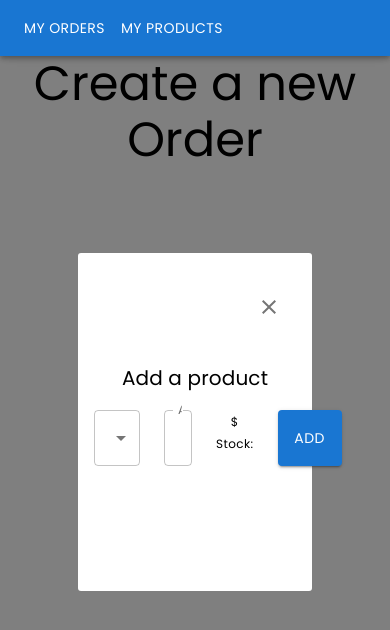
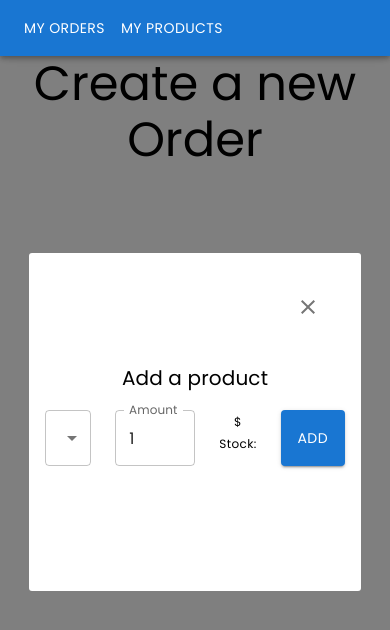
Before and after one commit to mauriciopinto/Reto-Fractal-Frontend, a React (Create React App) app: page /add-order in a window 390 px wide. Both pictures are taken after a click on the button "ADD PRODUCT". Shown: the top 630 px of the page. Built offline with nearby package versions, Linux system fonts and the light colour scheme; no server answers; the HTML template or start-up script is replaced by a standard one.

Commit message:
added responsive container for add product modal

```diff
--- /dev/null
+++ b/src/components/Container.jsx
@@ -0,0 +1,24 @@
+import { styled } from '@mui/material/styles';
+
+import Container from '@mui/material/Container';
+
+const ResponsiveContainer = styled (Container) (({theme}) => ({
+    background: theme.palette.secondary.light,
+
+    [theme.breakpoints.up ('xs')]: {
+        width: '85vw',
+    },
+    [theme.breakpoints.up ('sm')]: {
+        width: '85vw',
+    },
+    [theme.breakpoints.up ('md')]: {
+        width: '60vw',
+    },
+    [theme.breakpoints.up ('lg')]: {
+        width: '60vw'
+    }
+}))
+
+export {
+    ResponsiveContainer
+}
--- a/src/components/orders/OrderEditForm.jsx
+++ b/src/components/orders/OrderEditForm.jsx
@@ -1,6 +1,5 @@
 import React from 'react';
 
-import Container from '@mui/material/Container';
 import Backdrop from '@mui/material/Backdrop';
 import Grid from '@mui/material/Grid';
 import Stack from '@mui/material/Stack';
@@ -18,6 +17,7 @@ import CloseIcon from '@mui/icons-material/Close';
 
 import { orderEditContext } from '../../views/orders/EditOrder';
 import OptionalComponent from '../wrappers/OptionalComponent';
+import { ResponsiveContainer } from '../Container';
 
 const AddProductModal = (props) => {
     const [selectedValue, setSelectedValue] = React.useState (1);
@@ -40,10 +40,9 @@ const AddProductModal = (props) => {
 
     return (
         <Backdrop open={props.open}>
-            <Container sx={{
+            <ResponsiveContainer sx={{
                 background: 'white',
                 borderRadius: '3px',
-                width: '60vw',
                 minHeight: '40vh',
                 padding: '1em',
                 display: 'flex',
@@ -94,7 +93,7 @@ const AddProductModal = (props) => {
                         <Alert severity='error' sx={{display: showAmountError ? 'block' : 'none'}}>{amountErrorText}</Alert>
                     </Grid>
                 </Grid>
-            </Container>
+            </ResponsiveContainer>
         </Backdrop>
     )
 }
```
